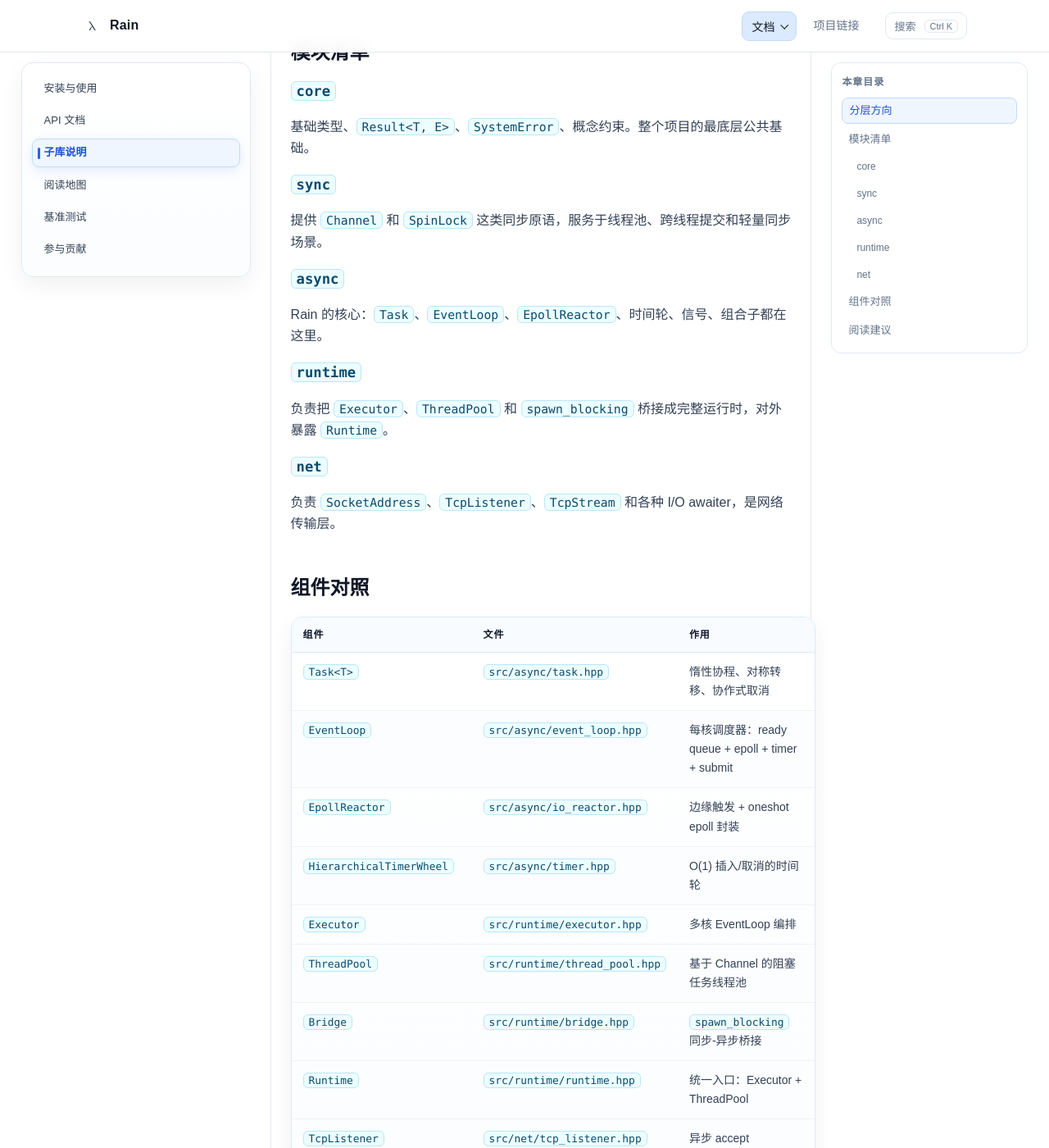
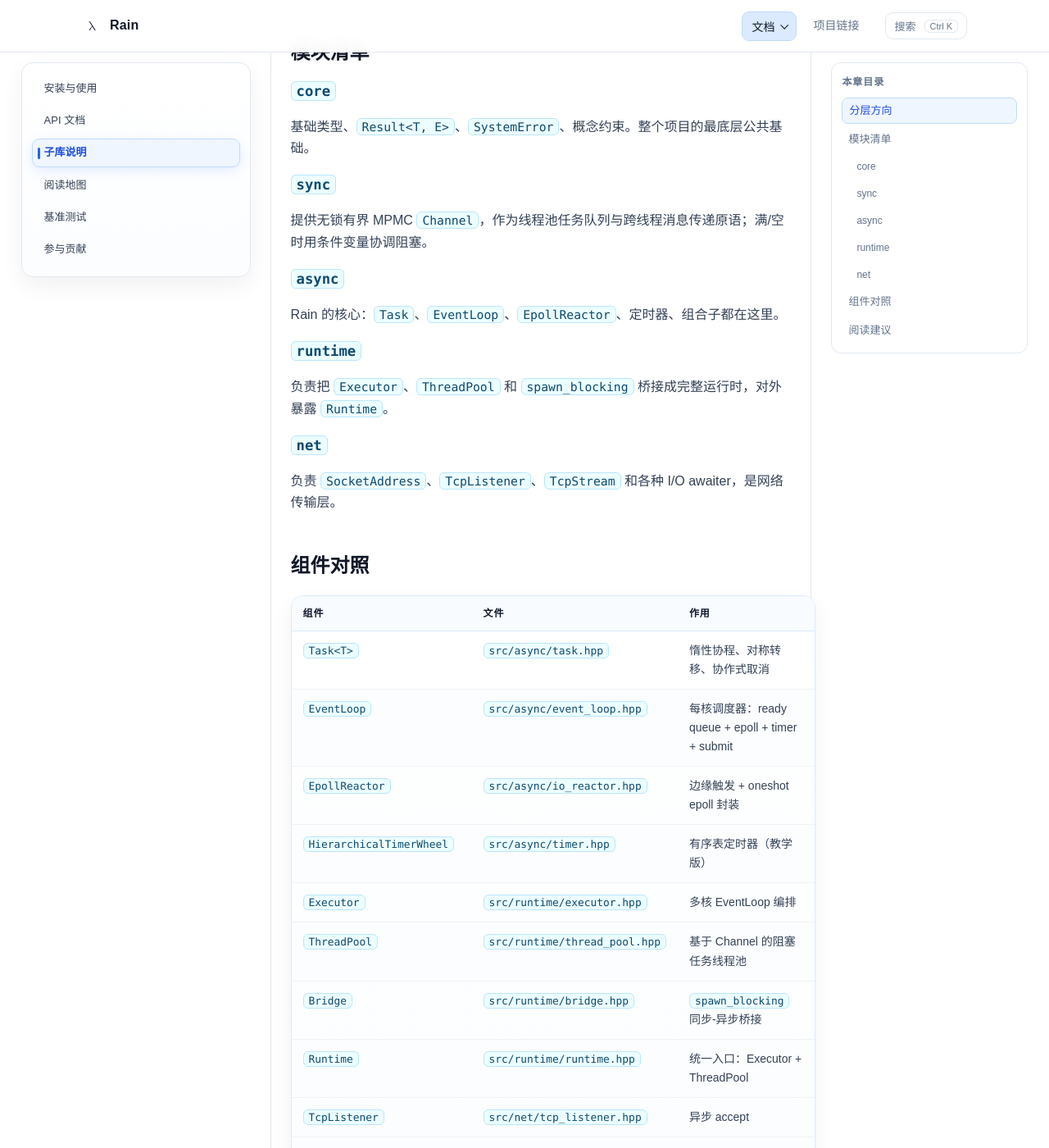
Before and after one commit to wzxzhuxi/Rain, a Jekyll site: the page built from jekyll/libraries.md, in a window 1280 px wide and 1400 px high, scrolled down 352 px. Shown: the whole window at 82% size. Built offline with Jekyll 4.4.1, drawn with Linux system fonts in a browser that asks for light colours.

Commit message:
docs: README 与 jekyll 同步教学核心范围
架构图、组件表与阅读路径改为四大教学模块；Channel 标注无锁 MPMC，
定时器描述改为有序表实现。

```diff
--- a/jekyll/libraries.md
+++ b/jekyll/libraries.md
@@ -24,11 +24,11 @@ core -> sync -> async -> runtime -> net
 
 ### `sync`
 
-提供 `Channel` 和 `SpinLock` 这类同步原语，服务于线程池、跨线程提交和轻量同步场景。
+提供无锁有界 MPMC `Channel`，作为线程池任务队列与跨线程消息传递原语；满/空时用条件变量协调阻塞。
 
 ### `async`
 
-Rain 的核心：`Task`、`EventLoop`、`EpollReactor`、时间轮、信号、组合子都在这里。
+Rain 的核心：`Task`、`EventLoop`、`EpollReactor`、定时器、组合子都在这里。
 
 ### `runtime`
 
@@ -45,7 +45,7 @@ Rain 的核心：`Task`、`EventLoop`、`EpollReactor`、时间轮、信号、
 | `Task<T>` | `src/async/task.hpp` | 惰性协程、对称转移、协作式取消 |
 | `EventLoop` | `src/async/event_loop.hpp` | 每核调度器：ready queue + epoll + timer + submit |
 | `EpollReactor` | `src/async/io_reactor.hpp` | 边缘触发 + oneshot epoll 封装 |
-| `HierarchicalTimerWheel` | `src/async/timer.hpp` | O(1) 插入/取消的时间轮 |
+| `HierarchicalTimerWheel` | `src/async/timer.hpp` | 有序表定时器（教学版） |
 | `Executor` | `src/runtime/executor.hpp` | 多核 EventLoop 编排 |
 | `ThreadPool` | `src/runtime/thread_pool.hpp` | 基于 Channel 的阻塞任务线程池 |
 | `Bridge` | `src/runtime/bridge.hpp` | `spawn_blocking` 同步-异步桥接 |
```
Also changed, not shown: jekyll/api.md (+1 -3 lines), jekyll/index.md (+1 -1 lines), jekyll/install-and-usage.md (+1 -1 lines), jekyll/reading-map.md (+2 -4 lines), README.md, README_EN.md.
